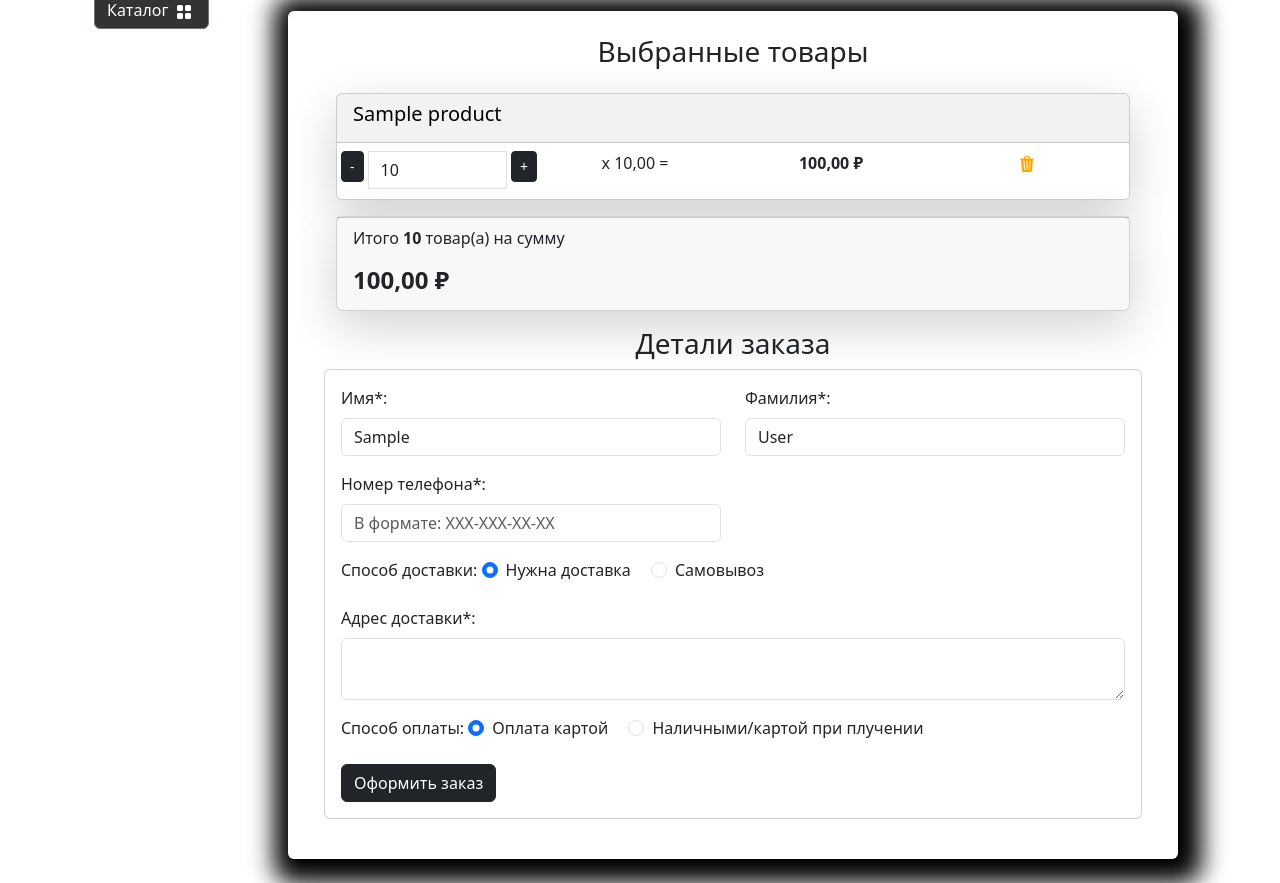
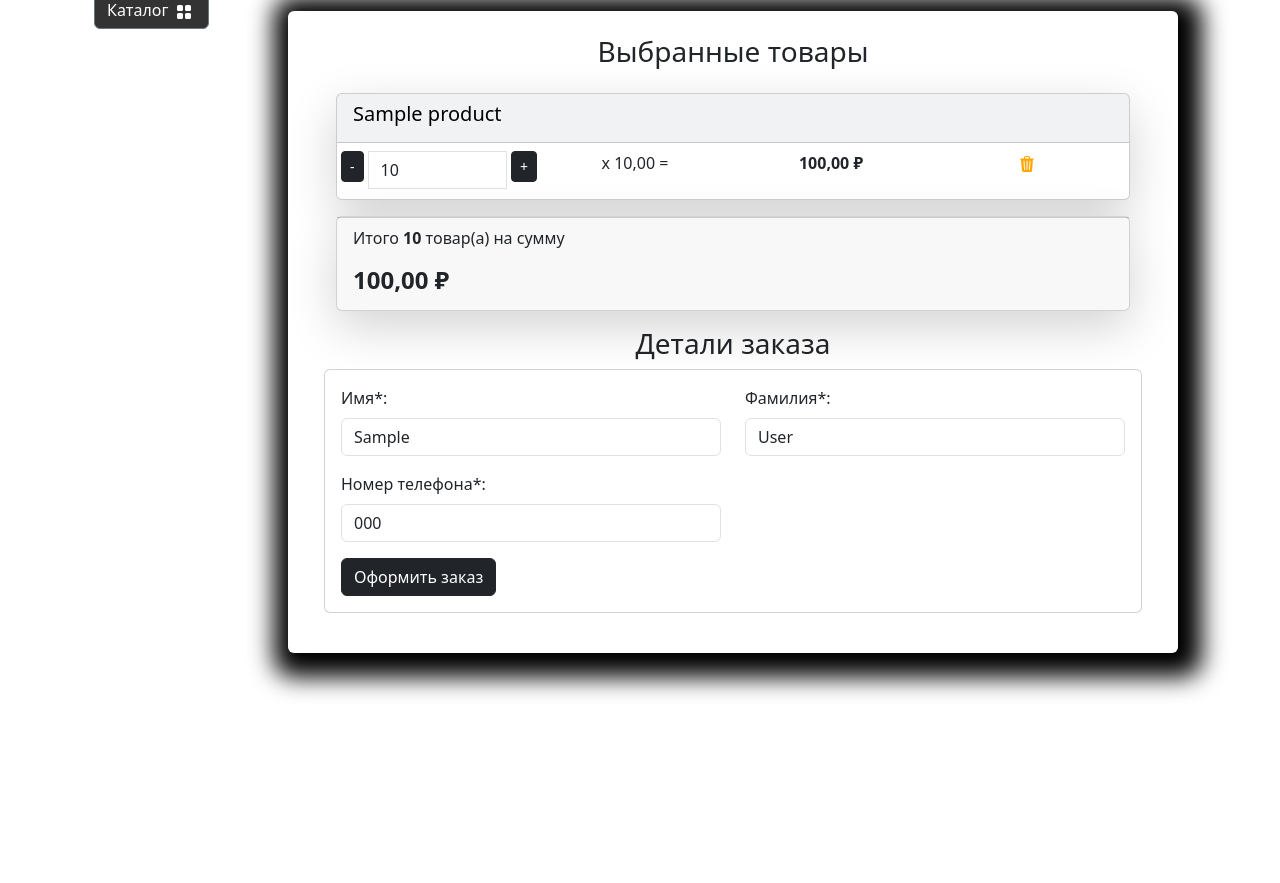
Before and after one commit to moonshine17/Internet-shop, a Django app: page /orders/create_order/ in a window 1280 px wide. Shown: the part 73-956 px from the top of the page. After the commit the page ends 769 px from the top, so only its background shows below. Run offline with Django 4.2, Linux system fonts and the light colour scheme; a user stored in the database is signed in; tables that the repository leaves empty hold one stand-in row (values such as "Sample post"); some libraries are stand-ins or nearby versions.

Commit message:
number was added, delivery and paid was deleted

```diff
--- a/orders/forms.py
+++ b/orders/forms.py
@@ -5,29 +5,10 @@ from django import forms
 class CreateOrderForm(forms.Form):
     first_name = forms.CharField()
     last_name = forms.CharField()
-    phone_number = forms.CharField()
-    requires_delivery = forms.ChoiceField(
-        choices=[
-            ("0", False),
-            ("1", True),
-        ],
-    )
-    delivery_address = forms.CharField(required=False)
-    payment_on_get = forms.ChoiceField(
-        choices=[
-            ("0", 'False'),
-            ("1", 'True'),
-        ],
-    )
+    phone = forms.CharField()
 
-    def clean_phone_number(self):
-        data = self.cleaned_data['phone_number']
-
-        if not data.isdigit():
-            raise forms.ValidationError("Номер телефона должен содержать только цифры")
-
-        pattern = re.compile(r'^\d{10}$')
-        if not pattern.match(data):
-            raise forms.ValidationError("Неверный формат номера")
-
-        return data
+    def clean_phone(self):
+        phone = self.cleaned_data.get('phone')
+        if not re.match(r"^\+7 \(\d{3}\) \d{3}-\d{2}-\d{2}$", phone):
+            raise forms.ValidationError("Неверный формат номера телефона. Формат должен быть: +7 (XXX) XXX-XX-XX")
+        return phone
--- a/orders/models.py
+++ b/orders/models.py
@@ -19,11 +19,7 @@ class Order(models.Model):
     user = models.ForeignKey(to=User, on_delete=models.SET_DEFAULT, blank=True, null=True, verbose_name="Пользователь",
                              default=None)
     created_timestamp = models.DateTimeField(auto_now_add=True, verbose_name="Дата создания заказа")
-    phone_number = models.CharField(max_length=20, verbose_name="Номер телефона")
-    requires_delivery = models.BooleanField(default=False, verbose_name="Требуется доставка")
-    delivery_address = models.TextField(null=True, blank=True, verbose_name="Адрес доставки")
-    payment_on_get = models.BooleanField(default=False, verbose_name="Оплата при получении")
-    is_paid = models.BooleanField(default=False, verbose_name="Оплачено")
+    phone = models.CharField(max_length=20, verbose_name="Номер телефона")
     status = models.CharField(max_length=50, default='Завершён', verbose_name="Статус заказа")
 
     class Meta:
--- a/orders/templates/orders/create_order.html
+++ b/orders/templates/orders/create_order.html
@@ -41,59 +41,14 @@
                                 {% endif %}
                             </div>
                             <div class="col-md-6 mb-3">
-                                <label id="id_phone_number" for="id_phone_number" class="form-label">Номер
-                                    телефона*:</label>
-                                <input type="text" class="form-control" id="id_phone_number" name="phone_number"
-                                       value="{% if form.phone_number.value %}{{ form.phone_number.value }}{% endif %}"
-                                       placeholder="В формате: XXX-XXX-XX-XX"
+                                <label for="id_phone" class="form-label">Номер телефона*:</label>
+                                <input type="text" class="form-control" id="id_phone" name="phone"
+                                       value="{{ form.phone.value|default_if_none:'' }}"
+                                       placeholder="В формате: +7 (XXX) XXX-XX-XX"
                                        required>
-                                {% if form.phone_number.errors %}
-                                    <div class="alert alert-danger alert-dismissible fade show">{{ form.phone_number.errors }}</div>
+                                {% if form.phone.errors %}
+                                    <div class="alert alert-danger alert-dismissible fade show">{{ form.phone.errors }}</div>
                                 {% endif %}
-                            </div>
-                            <div class="col-md-12 mb-3">
-                                <label for="delivery" class="form-label">Способ доставки: </label>
-                                <div class="form-check form-check-inline">
-                                    <input class="form-check-input" type="radio" name="requires_delivery"
-                                           id="id_requires_delivery" value="1" checked>
-                                    <label class="form-check-label" for="id_requires_delivery">Нужна
-                                        доставка</label>
-                                </div>
-                                <div class="form-check form-check-inline">
-                                    <input class="form-check-input" type="radio" name="requires_delivery"
-                                           id="id_requires_pickup" value="0">
-                                    <label class="form-check-label" for="id_requires_pickup">Самовывоз</label>
-                                </div>
-                            </div>
-                            <div class="mb-3" id="deliveryAddressField">
-                                <label for="id_delivery_address" class="form-label">Адрес доставки*:</label>
-                                <textarea class="form-control" id="id_delivery_address"
-                                          value=""
-                                          name="delivery_address" rows="2"
-                                          {% if form.requires_delivery.value == "1" %}required{% endif %}></textarea>
-                                {% if form.delivery_address.errors %}
-                                    <div class="alert alert-danger alert-dismissible fade show">{{ form.delivery_address.errors }}</div>
-                                {% endif %}
-                            </div>
-
-
-                            <div class="col-md-12 mb-3">
-                                <label class="form-label">Способ оплаты: </label>
-                                <div class="form-check form-check-inline">
-                                    <input class="form-check-input" type="radio" name="payment_on_get"
-                                           id="id_payment_on_get" value="0" checked>
-                                    <label class="form-check-label" for="id_payment_on_get">Оплата
-                                        картой</label>
-                                </div>
-                                <div class="form-check form-check-inline">
-                                    <input class="form-check-input" type="radio" name="payment_on_get"
-                                           id="id_payment_on_get" value="1">
-                                    <label class="form-check-label" for="id_payment_on_get">Наличными/картой
-                                        при плучении</label>
-                                    {% if form.payment_on_get.errors %}
-                                        <div class="alert alert-danger alert-dismissible fade show">{{ form.payment_on_get.errors }}</div>
-                                    {% endif %}
-                                </div>
                             </div>
                         </div>
                         <button type="submit" class="btn btn-dark">Оформить заказ</button>
@@ -106,9 +61,9 @@
 
 <script src="https://code.jquery.com/jquery-3.6.0.min.js"></script>
 <script src="https://cdnjs.cloudflare.com/ajax/libs/inputmask/5.0.6/jquery.inputmask.min.js"></script>
-<script>
-    $(document).ready(function () {
-        // Применяем маску к полю номера телефона
-        $('#id_phone_number').inputmask('+7(999)-999-99-99');
-    });
-</script>
+{#<script>#}
+{#    $(document).ready(function () {#}
+{#        // Применяем маску к полю номера телефона#}
+{#        $('#id_phone_').inputmask('+7 (999) 999-99-99');#}
+{#    });#}
+{#</script>#}
--- a/orders/views.py
+++ b/orders/views.py
@@ -28,12 +28,9 @@ def create_order(request):
                         # Создать заказ
                         order = Order.objects.create(
                             user=user,
-                            phone_number=form.cleaned_data['phone_number'],
-                            requires_delivery=form.cleaned_data['requires_delivery'],
-                            delivery_address=form.cleaned_data['delivery_address'],
-                            payment_on_get=form.cleaned_data['payment_on_get'],
+                            phone=form.cleaned_data['phone'],
                         )
-                        message = "Ваш заказ:\n" # Начать с байтовой строки
+                        message = "Ваш заказ:\n"  # Начать с байтовой строки
                         # Создать заказанные товары
                         for cart_item in cart_items:
                             product = cart_item.product
@@ -68,6 +65,7 @@ def create_order(request):
         initial = {
             'first_name': request.user.first_name,
             'last_name': request.user.last_name,
+            'phone': request.user.phone,
         }
 
         form = CreateOrderForm(initial=initial)
@@ -78,6 +76,7 @@ def create_order(request):
         'is_order': True,
     }
     return render(request, 'orders/create_order.html', context=context)
+
 
 def send_order_confirmation_email(request, message):
     sender = "udonik0604@mail.ru"
--- a/users/models.py
+++ b/users/models.py
@@ -6,7 +6,7 @@ from django.contrib.auth.models import AbstractUser
 
 class User(AbstractUser):
     image = models.ImageField(upload_to='users/images', blank=True, null=True, verbose_name='Аватар')
-    phone_number = models.CharField(max_length=10, blank=True, null=True)
+    phone = models.CharField(max_length=20, blank=True, null=True, verbose_name='Номер телефона')
 
     class Meta:
         db_table = 'user'
--- a/users/views.py
+++ b/users/views.py
@@ -4,6 +4,7 @@ from django.db.models import Prefetch
 from django.http import HttpResponseRedirect
 from django.shortcuts import render, redirect
 from django.urls import reverse
+import re
 
 from carts.models import Cart
 from users.forms import UserLoginForm, UserRegistrationForm, ProfileForm
```
Also changed, not shown: orders/admin.py (+0 -12 lines), users/forms.py (+12 -1 lines), users/templates/users/profile.html (+28 -10 lines), orders/migrations/0002_remove_order_delivery_address_remove_order_is_paid_and_more.py (added), orders/migrations/0003_rename_phone_number_order_phone.py (added), users/migrations/0003_alter_user_phone_number.py (added), users/migrations/0004_rename_phone_number_user_phone.py (added), users/migrations/0005_alter_user_phone.py (added).
